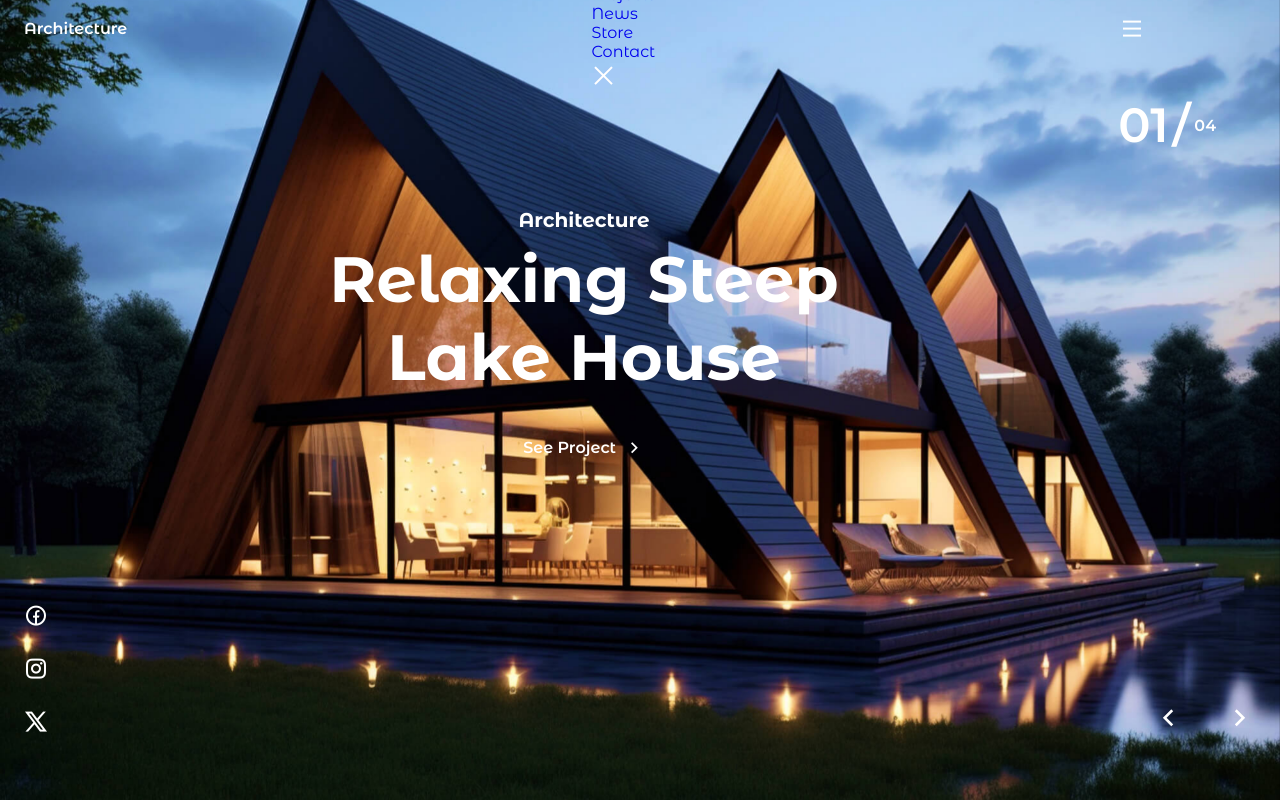
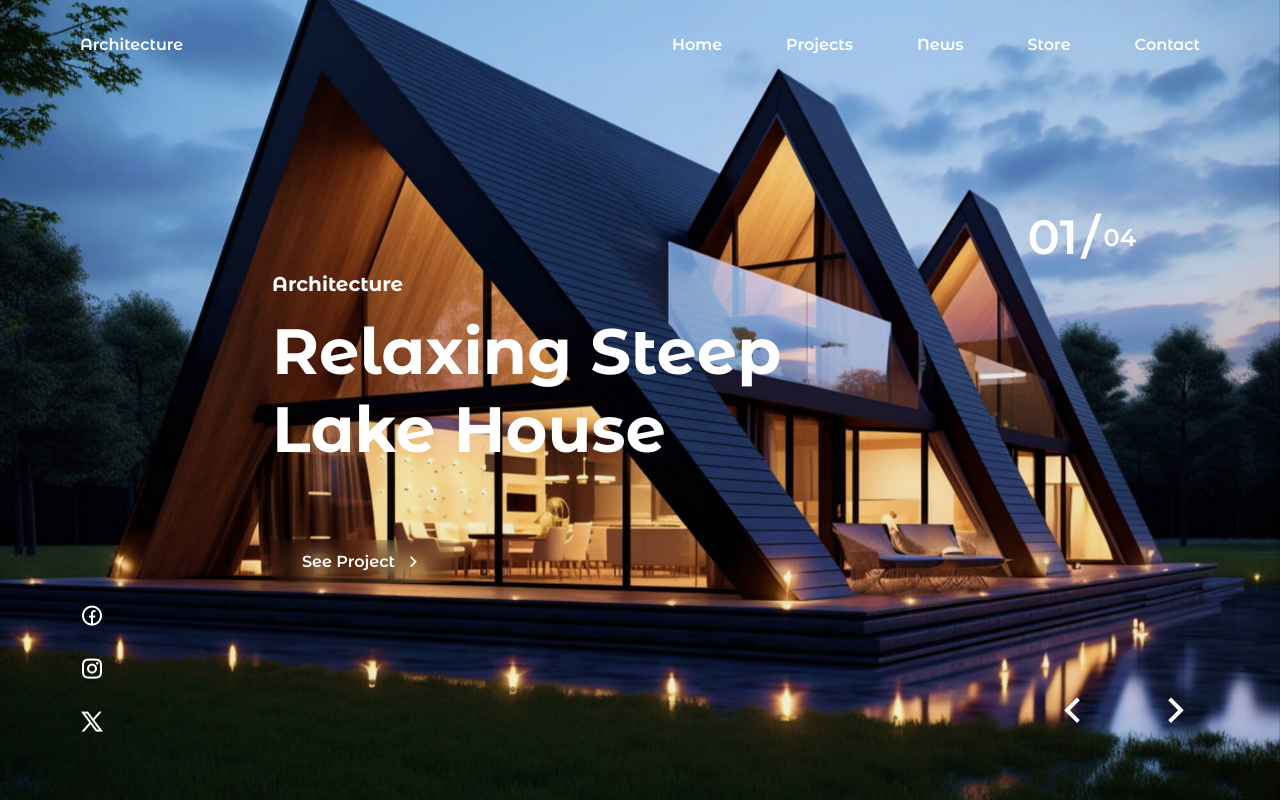
Before and after one commit to beyzaaakeser/ArchitectureWebsite, a plain HTML site: page index.html in a window 1280 px wide. Drawn offline with nearby package versions, Linux system fonts and the light colour scheme.

Commit message:
read me file added

```diff
--- a/assets/css/styles.css
+++ b/assets/css/styles.css
@@ -159,7 +159,7 @@ img {
 }
 
 .home__img,
-.home__shaow,
+.home__shadow,
 .home__content {
   position: absolute;
   top: 0;
@@ -174,7 +174,7 @@ img {
   z-index: -1;
 }
 
-.home__shaow {
+.home__shadow {
   background-color: hsla(0, 0%, 0%, 0.05);
   z-index: -1;
 }
@@ -201,6 +201,9 @@ img {
   align-items: center;
   column-gap: 0.5rem;
   font-weight: var(--font-semi-bold);
+  backdrop-filter: blur(10px);
+  padding: 10px 30px;
+  border-radius: 5px;
 }
 
 .home__button i {
@@ -240,23 +243,21 @@ img {
   font-size: var(--big-font-size);
   font-weight: var(--font-semi-bold);
   display: flex;
-  column-gap: .25rem;
+  column-gap: 0.25rem;
   align-items: center;
 }
 
-.swiper-pagination-total{
+.swiper-pagination-total {
   font-size: var(--normal-font-size);
-
 }
 
-
 .swiper-button-prev::after,
-.swiper-button-next::after{
-  content: "";
+.swiper-button-next::after {
+  content: '';
 }
 
 .swiper-button-prev,
-.swiper-button-next{
+.swiper-button-next {
   font-size: 2rem;
   color: var(--white-color);
   width: initial;
@@ -265,8 +266,7 @@ img {
   outline: none;
 }
 
-
-.swiper-navigation{
+.swiper-navigation {
   position: absolute;
   z-index: var(--z-tooltip);
   height: max-content;
@@ -274,17 +274,117 @@ img {
   right: 1.5rem;
   display: flex;
   column-gap: 2.5rem;
+}
+
+/*=============== BREAKPOINTS ===============*/
+/* For medium devices */
+
+@media screen and (min-width: 768px) {
+  .nav__menu {
+    width: 50%;
+  }
+}
+
+/* For large devices */
+
+@media screen and (min-width: 1150px) {
+  .container {
+    margin-inline: auto;
+  }
+  .nav {
+    height: calc(var(--header-height) + 2rem);
+  }
+
+  .nav__toggle,
+  .nav__close {
+    display: none;
+  }
+
+  .nav__menu {
+    width: initial;
+  }
+
+  .nav__list {
+    display: flex;
+
+    flex-direction: row;
+    column-gap: 4rem;
+  }
+
+  .nav__list a {
+    color: var(--white-color) !important;
+    font-weight: var(--font-semi-bold);
+  }
+  .home__data {
+    text-align: initial;
+  }
+
+  .home__subtitle {
+    margin-bottom: 1rem;
+  }
+  .home__title {
+    margin-bottom: 4.5rem;
+  }
+
+  .home__content {
+    max-width: 1120px;
+    margin-inline: auto;
+    left: 0;
+    right: 0;
+  }
+
+  .home__social {
+    left: 0;
+  }
+
+  .swiper-pagination {
+    top: 10rem;
+  }
+
+  .swiper-pagination-total {
+    font-size: 1.5rem;
+  }
+
+  .swiper-navigation {
+    right: 0;
+    column-gap: 3.5rem;
+  }
+
+  .swiper-button-prev,
+  .swiper-button-next {
+    font-size: 3rem;
+  }
+}
+
+
+/* For taller devices */
+@media screen and (min-width: 800px) and (min-height:800px){
+
+  .home__article{
+    padding: 17rem;
+  }
+
+  .swiper-pagination{
+    top: 13rem;
+  }
 
 }
 
 
 
+/* For 2K resolutions (2048 x 1152) */
+@media screen and (min-width: 2048px) {
 
-/*=============== BREAKPOINTS ===============*/
-/* For medium devices */
+  .container,
+  .home__content{
+    max-width: 1150px;
+  }
 
-/* For large devices */
+  .home__swiper,
+  .home__content,
+  .home__img,
+  .home__shadow{
+    max-height: 1000px;
+  }
 
-/* For taller devices */
-
-/* For 2K resolutions (2048 x 1152) */
+}
```
Also changed, not shown: assets/img/preview.png (added), 2 other files.
